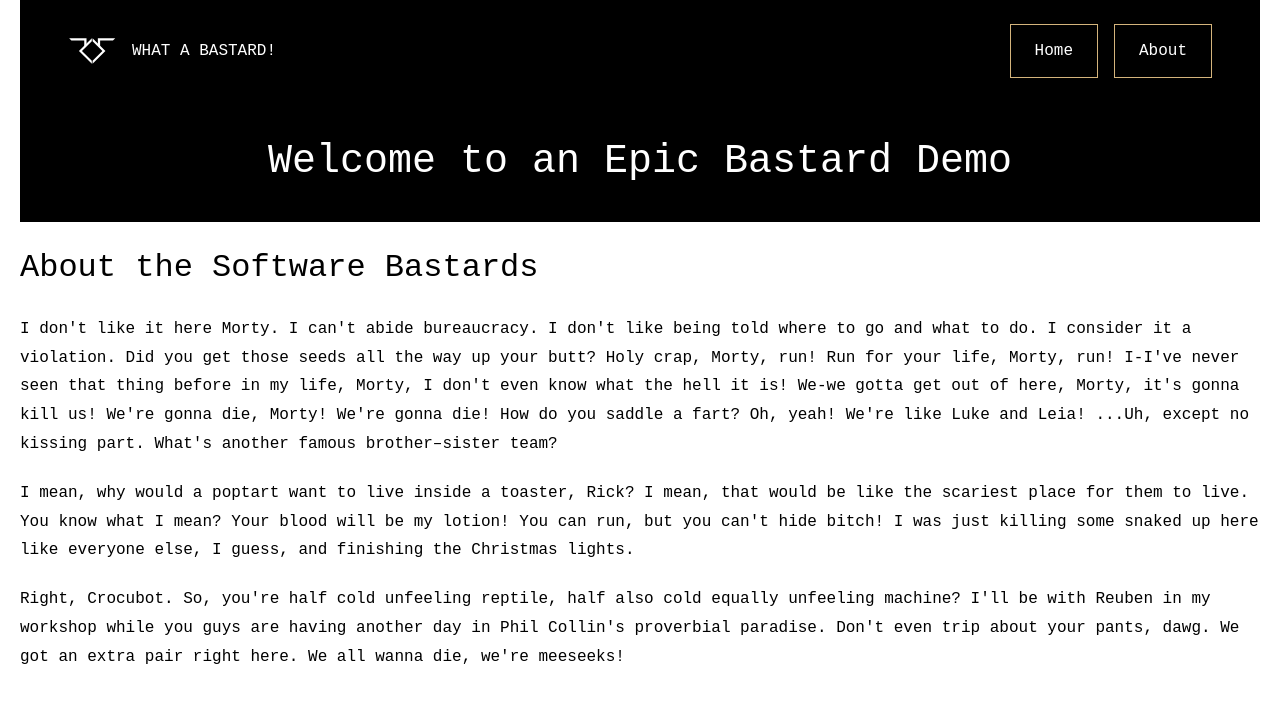
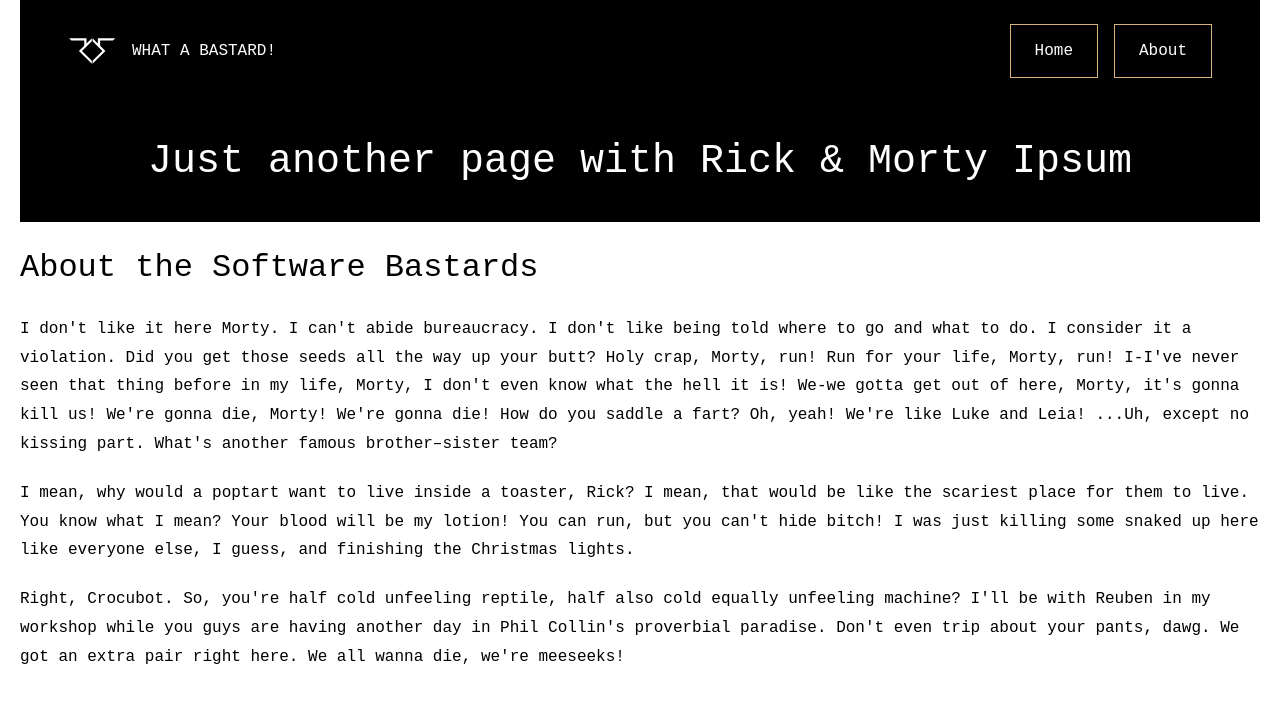
Before and after one commit to whatthetechdev/what-a-bastard, a React (Create React App) app: page /about in a window 1280 px wide. Shown: the top 702 px of the page. Built offline with nearby package versions, Linux system fonts and the light colour scheme.

Commit message:
extend hero to accept title string

```diff
--- a/src/components/Hero/Hero.js
+++ b/src/components/Hero/Hero.js
@@ -1,10 +1,16 @@
 import React from "react"
+import PropTypes from "prop-types"
+
 import { Container, Title } from "./Hero.style"
 
-const Hero = () => (
+const Hero = ({ title }) => (
   <Container>
-    <Title>Welcome to an Epic Bastard Demo</Title>
+    <Title>{title}</Title>
   </Container>
 )
 
+Hero.propTypes = {
+  title: PropTypes.string.isRequired,
+}
+
 export default Hero
--- a/src/pages/About/About.js
+++ b/src/pages/About/About.js
@@ -5,7 +5,7 @@ import { Container, Title } from "./About.style"
 
 const About = () => (
   <div>
-    <Hero />
+    <Hero title="Just another page with Rick & Morty Ipsum" />
     <Container>
       <Title>About the Software Bastards</Title>
       <p>
--- a/src/pages/Home/Home.js
+++ b/src/pages/Home/Home.js
@@ -9,7 +9,7 @@ const Home = () => {
 
   return (
     <div>
-      <Hero />
+      <Hero title="Welcome to an Epic Bastard Demo" />
       <Container>
         <Title>Meet the Bastards</Title>
         <BastardList items={bastards} />
```
